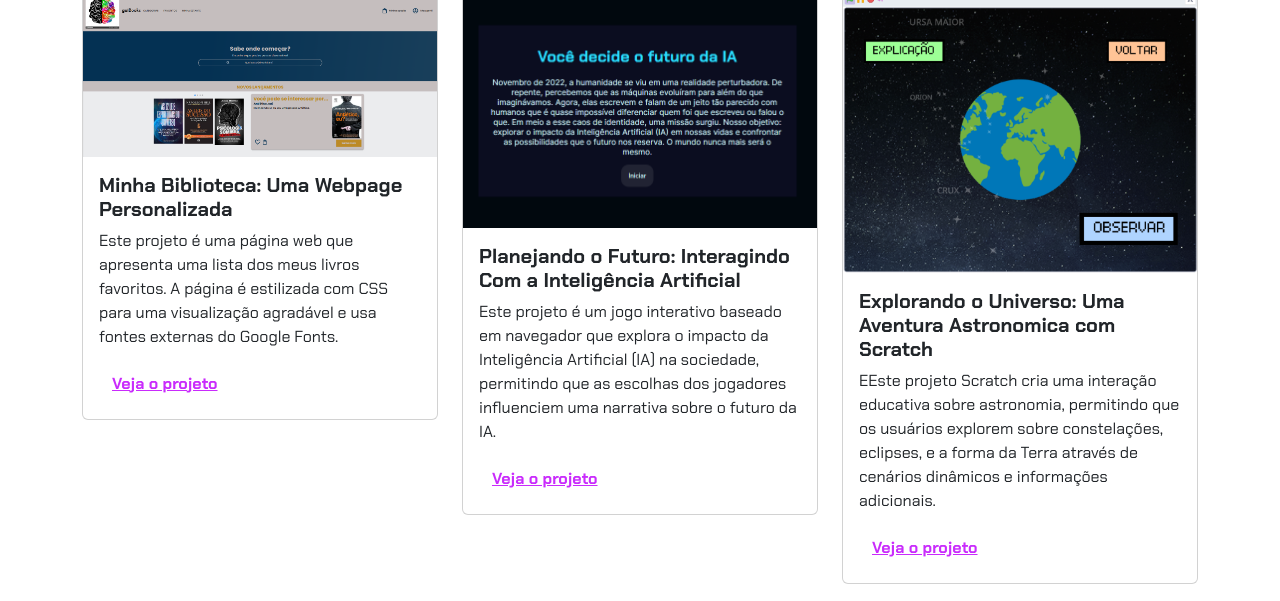
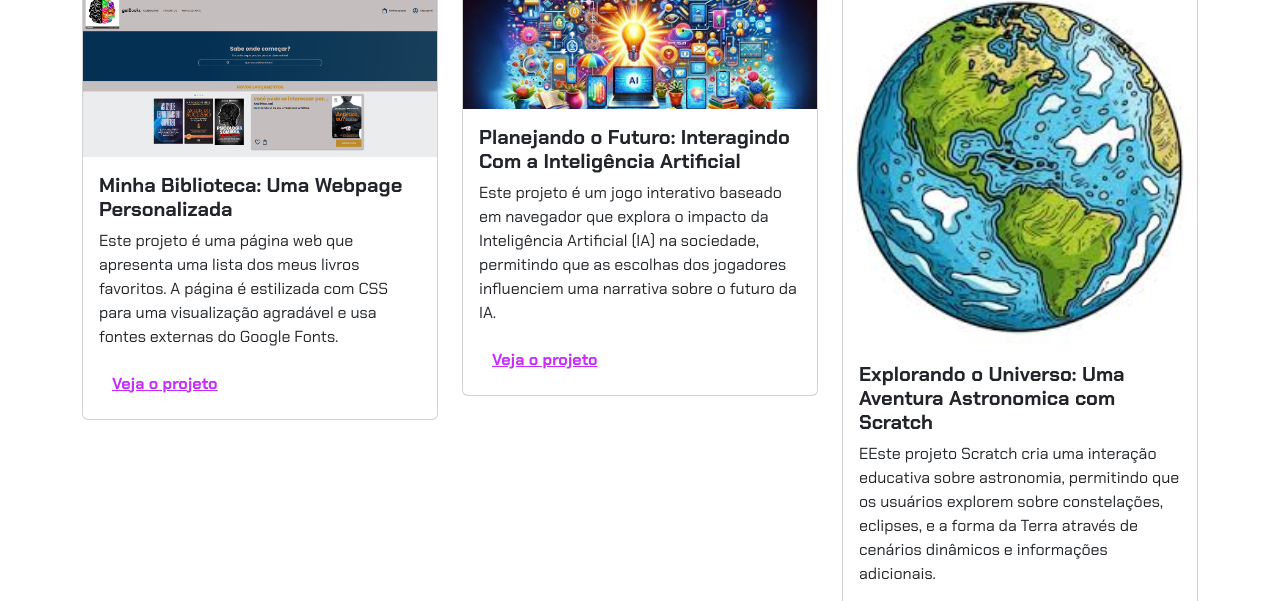
Before and after one commit to guis28/Meu-Portif-lio, a plain HTML site: page index.html in a window 1280 px wide. Shown: the part 499-1100 px from the top of the page. Drawn offline with nearby package versions, Linux system fonts and the light colour scheme.

Commit message:
Edit Files

```diff
--- a/index.html
+++ b/index.html
@@ -47,7 +47,7 @@
             <!-- Projeto 2 -->
             <div class="col-md-4">
                 <div class="card">
-                    <img src="img/projeto-2.png" class="card-img-top" alt="Imagem do projeto de biblioteca virtual">
+                    <img src="img/download (19).jpeg" class="card-img-top" alt="Imagem do projeto de biblioteca virtual">
                     <div class="card-body">
                         <h5 class="card-title">Planejando o Futuro: Interagindo Com a Inteligência
                             Artificial</h5>
@@ -63,7 +63,7 @@
             <!-- Projeto 3 -->
             <div class="col-md-4">
                 <div class="card">
-                    <img src="img/projeto-3.png" class="card-img-top" alt="Imagem do projeto de biblioteca virtual">
+                    <img src="img/download (20).jpeg" class="card-img-top" alt="Imagem do projeto de biblioteca virtual">
                     <div class="card-body">
                         <h5 class="card-title">Explorando o Universo: Uma Aventura Astronomica com Scratch
                         </h5>
@@ -151,7 +151,7 @@
                         sobre a complexidade ética e social da IA, incentivando a reflexão crítica sobre o papel da
                         tecnologia em nossas vidas.
                     </p>
-                    <img src="img/projeto-2.png" class="img-fluid w-100"
+                    <img src="img/download (19).jpeg" class="img-fluid w-100"
                         alt="Imagem representativa do projeto de uma biblioteca online">
                 </div>
                 <div class="modal-footer">
@@ -191,7 +191,7 @@
                         interativa. O uso de cenários, movimentos, e diálogos dinâmicos ajuda, criando um
                         aprendizado mais rica e memorável, encorajando os usuários a explorar e
                         interagir com o conteúdo de maneira ativa, em vez de passiva.</p>
-                    <img src="img/projeto-3.png" alt="Projeto 3" class="img-fluid w-100">
+                    <img src="img/download (20).jpeg" alt="Projeto 3" class="img-fluid w-100">
                 </div>
                 <div class="modal-footer">
                     <a href="https://scratch.mit.edu/projects/1181268338">Ver projeto ao vivo</a>
```
Also changed, not shown: img/download (19).jpeg (renamed from download (19).jpeg), img/download (20).jpeg (renamed from download (20).jpeg).
